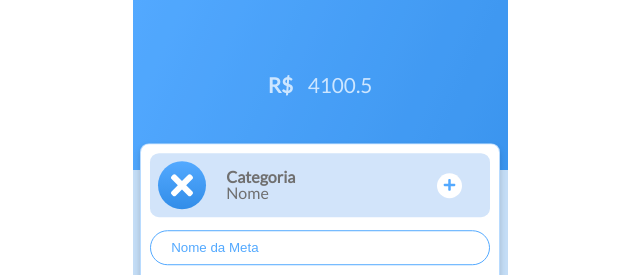
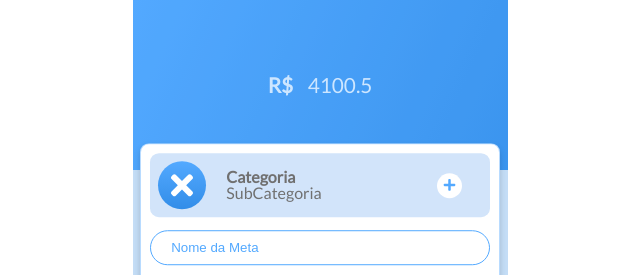
Before and after one commit to marcoshenriquemaia/contas-react, a React (Create React App) app: page / in a window 1280 px wide. Both pictures are taken after a click on the button "Nova Meta". Shown: the top 275 px of the page, without its empty margins (320-960 px from the left). Built offline with nearby package versions, Linux system fonts and the light colour scheme.

Commit message:
feature: separando carteira e categoria no modal de despesas

```diff
--- a/src/components/category-selector/index.js
+++ b/src/components/category-selector/index.js
@@ -4,31 +4,26 @@ import SelectableItem from "../selectable-item/index.js";
 import ButtonSelector from "../shared/button-selector/index.js";
 
 const categoryItem = {
-  category: "Categoria",
-  subCategory: ['Nome',"Chácara", "Praia"]
+  title: "Categoria",
+  name: 'Praia',
 };
 
 
-const categorys = [
-  categoryItem,
-  { ...categoryItem, subCategory: ["Praia"] },
-  { ...categoryItem, subCategory: ["Clube"] },
-  categoryItem,
-  categoryItem,
-  categoryItem,
-  categoryItem,
-  categoryItem,
-  categoryItem,
-];
+const categorys = [categoryItem, categoryItem, categoryItem];
 
 const CategorySelector = props => {
-  const {setCategory, setSubCategory, setWalletSelected, setCategorySelected, type} = props;
+  const {setCategory, setSubCategory, setWalletSelected, setCategorySelected, type, setArrayWallet, arrayWallet} = props;
   const [selecting, setSelecting] = useState(false);
-  const [selected, setSelected] = useState(categoryItem);
+  const [selected, setSelected] = useState(undefined);
+
+  const selectables = {
+    wallet: arrayWallet,
+    category: categorys
+  }
 
   const handleSelect = item => {
-    type == 'wallet' && setWalletSelected({category: item.category, subCategory: item.subCategory[0], icon: item.category});
-    type == 'category' && setCategorySelected({category: item.category, subCategory: item.subCategory[0], icon: item.category});
+    type == 'wallet' && setWalletSelected({title: item.title, name: item.name, icon: item.icon});
+    type == 'category' && setCategorySelected({title: item.title, name: item.name, icon: item.icon});
     setSelecting(false);
     setSelected(item);
   };
@@ -43,20 +38,20 @@ const CategorySelector = props => {
     <WapperSelector>
       <Container selecting={selecting}>
         <SelectableItem
-          icon={selected.category}
-          title={selected.category}
-          subTitle={selected.subCategory[0]}
+          icon={selected ? selected.icon : (type === 'wallet' ? 'wallet' : 'cateogory')}
+          title={selected ? selected.title : (type === 'wallet' ? 'Carteira' : 'Categoria')}
+          subTitle={selected ? selected.name : (type === 'wallet' ? 'Nome' : 'SubCategoria')}
           onClick={handleOnClick}
         >
           <ButtonSelector />
         </SelectableItem>
         {selecting &&
-          categorys.map((item, index) => (
+          selectables[type].map((item, index) => (
             <SelectableItem
               key={`key-category-${index}`}
-              icon={item.category}
-              title={item.category}
-              subTitle={item.subCategory[0]}
+              icon={item.icon}
+              title={item.title}
+              subTitle={item.name}
               onClick={() => handleSelect(item)}
             ></SelectableItem>
           ))}
--- a/src/components/modal-expanse/index.js
+++ b/src/components/modal-expanse/index.js
@@ -27,6 +27,7 @@ const ModalExpanse = ({headerType, setHeaderType, dialerValue}) => {
   const [obs, setObs] = useState('');
 
   const {setExpansesInformation, expansesInformation} = useContext(ExpansesContext);
+  const { arrayWallet, setArrayWallet } = useContext(ExpansesContext)
 
   const handleOnChangeDate = ({target: {value}}) =>{
     setDateExpanse(value)
@@ -65,7 +66,7 @@ const ModalExpanse = ({headerType, setHeaderType, dialerValue}) => {
           <Currency>R$</Currency>
           <Value>{dialerValue}</Value>
         </ValueField>
-        <CategorySelector type='wallet' setWalletSelected={setWalletSelected}></CategorySelector>
+        <CategorySelector type='wallet' setWalletSelected={setWalletSelected} arrayWallet={arrayWallet} setArrayWallet={setArrayWallet}></CategorySelector>
         <CategorySelector type='category' setCategorySelected={setCategorySelected}></CategorySelector>
         <WrapperWallet>
           <TitleWallet>Data</TitleWallet>
--- a/src/pages/home/index.js
+++ b/src/pages/home/index.js
@@ -6,51 +6,69 @@ import { Container, Wrapper } from "./style.js";
 import ModalGoals from "../../components/modal-goal";
 import { WalletProvider } from "../../components/context-wallet";
 
-const wallet = {
-  title: 'Itau',
-  name: 'Marcos',
-  value:  1050.25,
-  icon: 'wallet',
-  color: 'red',
-}
-
 const goalInformation = {
-  title: 'Viagem',
-  icon: 'wallet',
+  title: "Viagem",
+  icon: "wallet",
   value: 500,
   date: {
-    create: '10-04-2019',
-    end: '10-04-2020',
+    create: "10-04-2019",
+    end: "10-04-2020"
   },
   category: {
-    title: 'Viagem',
-    subTitle: 'Chácara',
-    icon: 'travel',
-  },
-}
+    title: "Viagem",
+    subTitle: "Chácara",
+    icon: "travel"
+  }
+};
 
-const arrayGols = []
-
-const arrayWallet = [wallet, {...wallet, title: 'Nubank', name: 'Sabrina', value: 2000, color: 'blue'}, {...wallet, title: 'Santander', color: 'purple'}];
+const arrayGols = [];
 
 const Home = () => {
+
+  const wallet = {
+    _Id: '1',
+    title: "Itau",
+    name: "Marcos",
+    value: 1050.25,
+    icon: "wallet",
+    color: "red"
+  };
+
+  const arrayWallet = [
+    wallet,
+    { ...wallet, title: "Nubank", name: "Sabrina", value: 2000, color: "blue",_Id: '2' },
+    { ...wallet, title: "Santander", color: "purple", _Id: '3' }
+  ];
+
   const [showGoals, setShowGoals] = useState(false);
   const [walletList, setWalletList] = useState(arrayWallet);
   const [goalsList, setGoal] = useState(arrayGols);
   const [walletValue, setWalletValue] = useState(0);
 
-  useEffect(() =>{
-    const newWalletValue = arrayWallet.reduce((acumulator, item) =>{
+  useEffect(() => {
+    const newWalletValue = arrayWallet.reduce((acumulator, item) => {
       const { value } = item;
       return acumulator + value;
-    }, 0)
+    }, 0);
     setWalletValue(newWalletValue);
-    console.log(walletValue);
-  })
+  },0);
   return (
-    <WalletProvider value={{arrayWallet: walletList, setTeste: setWalletList, goalsList, setGoal}}>
+    <WalletProvider
+      value={{
+        arrayWallet: walletList,
+        setTeste: setWalletList,
+        goalsList,
+        setGoal
+      }}
+    >
       <Container>
-        {showGoals && <ModalGoals setShowGoals={setShowGoals} setArrayGols={setGoal} oldValue={goalsList}></ModalGoals>}
+        {showGoals && (
+          <ModalGoals
+            setShowGoals={setShowGoals}
+            setArrayGols={setGoal}
+            oldValue={goalsList}
+          ></ModalGoals>
+        )}
         <TotalValue totalValueExpanse={walletValue}></TotalValue>
         <Wrapper>
           <WalletList></WalletList>
--- a/src/routes/index.js
+++ b/src/routes/index.js
@@ -7,12 +7,26 @@ import Expanses from "../pages/expanses";
 import {ExpansesProvider} from "../components/context-expanses";
 
 const Routes = () => {
+  const wallet = {
+    _Id: '1',
+    title: "Itau",
+    name: "Marcos",
+    value: 1050.25,
+    icon: "wallet",
+    color: "red"
+  };
+
   const [expansesInformation, setExpansesInformation] = useState([]);
+  const [arrayWallet, setArrayWallet] = useState([
+    wallet,
+    { ...wallet, title: "Nubank", name: "Sabrina", value: 2000, color: "blue",_Id: '2' },
+    { ...wallet, title: "Santander", color: "purple", _Id: '3' }
+  ]);
 
   return (
     <BrowserRouter>
       <Switch>
-        <ExpansesProvider value={{setExpansesInformation, expansesInformation}}>
+        <ExpansesProvider value={{setExpansesInformation, expansesInformation, arrayWallet, setArrayWallet}}>
           <Route exact path="/" component={Home} />
           <Route path="/dialer" component={DialerBigger} />
           <Route path="/expanses" component={Expanses} />
```
